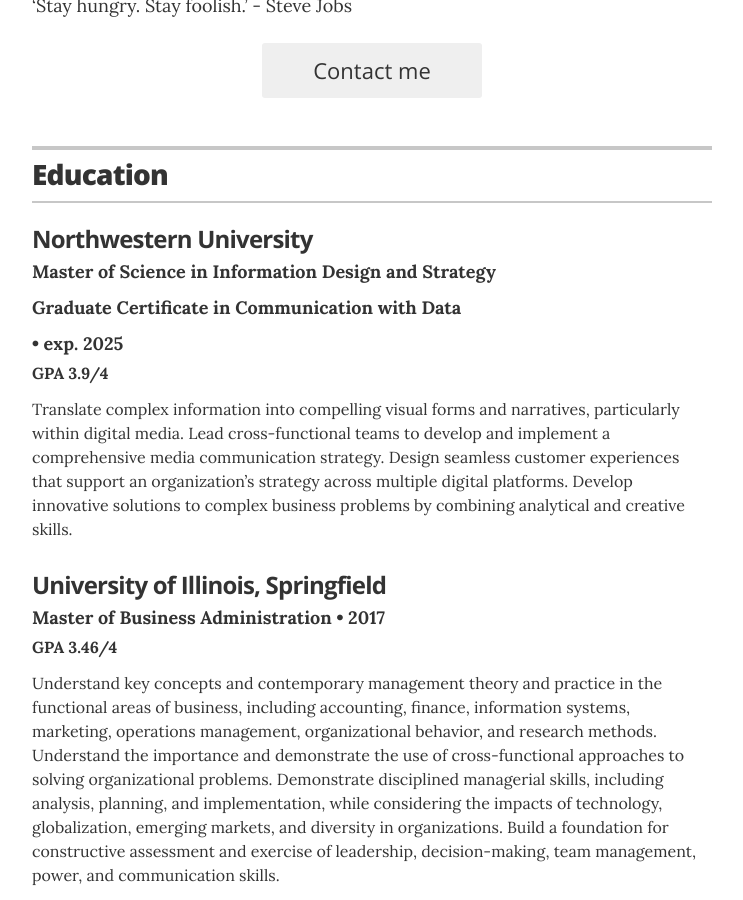
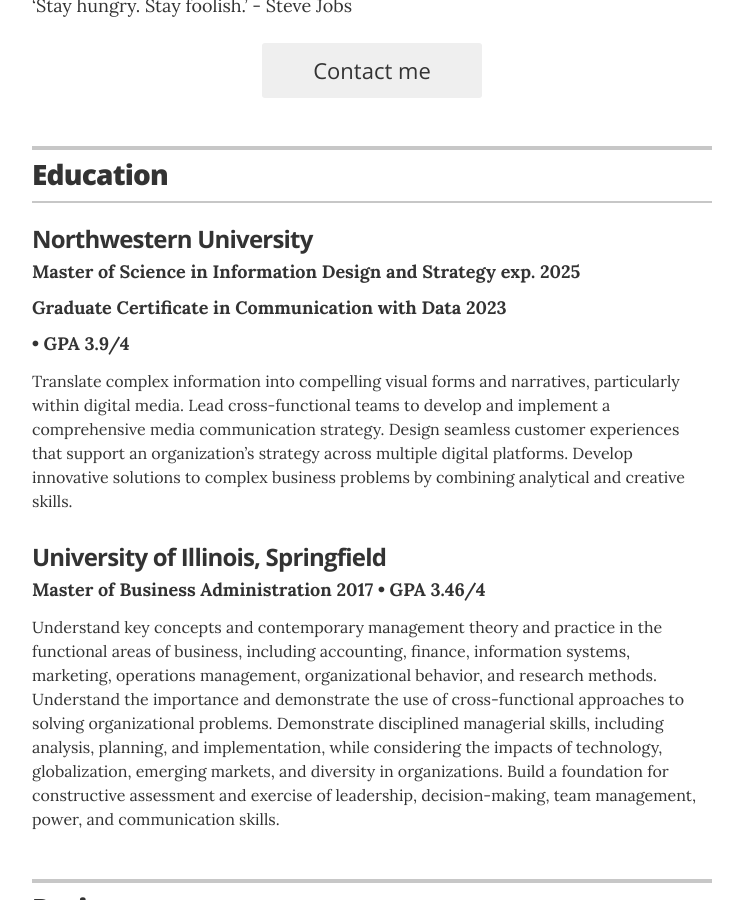
Before and after one commit to rchum/portfolio, a Jekyll site: the page built from index.html, in a window 1280 px wide and 900 px high, scrolled down 420 px. Shown: the whole window, without its empty margins (268-1011 px from the left). Built offline with Jekyll 4.4.1, drawn with Linux system fonts in a browser that asks for light colours.

Commit message:
Update education.yml

```diff
--- a/_data/education.yml
+++ b/_data/education.yml
@@ -1,18 +1,18 @@
 # Degree
-- degree: Master of Science in Information Design and Strategy</p><p>Graduate Certificate in Communication with Data</p>
+- degree: Master of Science in Information Design and Strategy exp. 2025</p><p>Graduate Certificate in Communication with Data 2023</p>
   uni: Northwestern University
-  year: exp. 2025
-  award: GPA 3.9/4
+  year: GPA 3.9/4
+  #award:
   summary:
     Translate complex information into compelling visual forms and narratives, particularly within digital media.
     Lead cross-functional teams to develop and implement a comprehensive media communication strategy.
     Design seamless customer experiences that support an organization’s strategy across multiple digital platforms.
     Develop innovative solutions to complex business problems by combining analytical and creative skills.
 
-- degree: Master of Business Administration
+- degree: Master of Business Administration 2017
   uni: University of Illinois, Springfield
-  year: 2017
-  award: GPA 3.46/4
+  year: GPA 3.46/4
+  #award:
   summary:
     Understand key concepts and contemporary management theory and practice in the functional areas of business, including accounting, finance, information systems, marketing, operations management, organizational behavior, and research methods.
     Understand the importance and demonstrate the use of cross-functional approaches to solving organizational problems.
```
